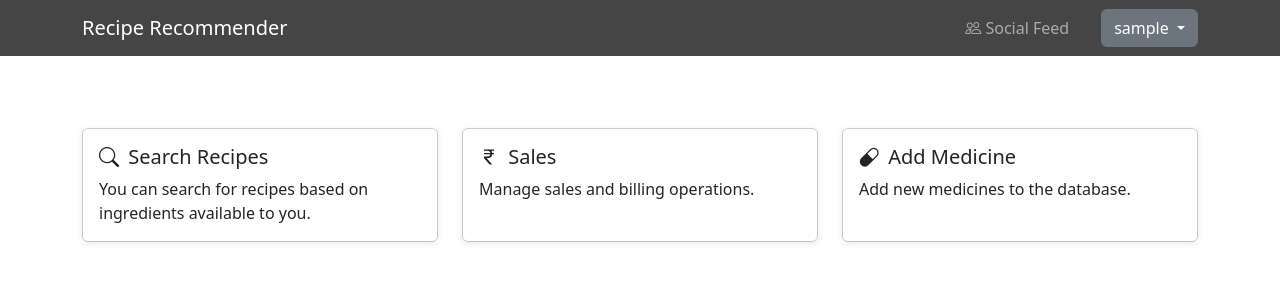
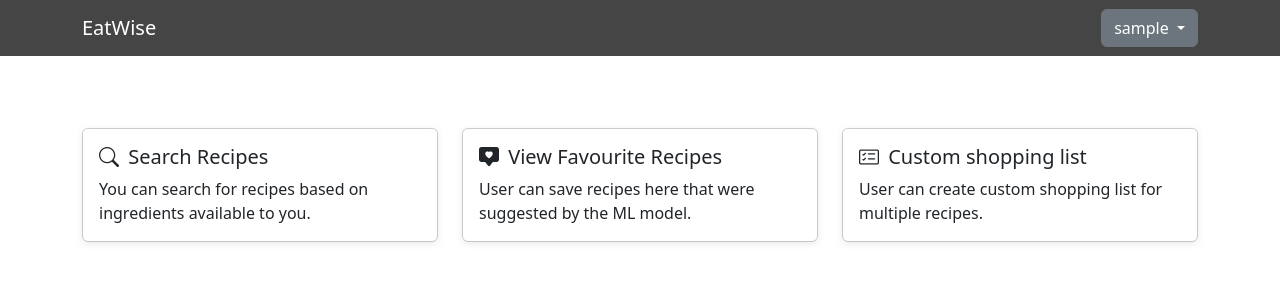
Before and after one commit to JanhaviDalvi/EatWise, a Flask app: page / in a window 1280 px wide. Shown: the top 300 px of the page. Run offline with Flask 3, Linux system fonts and the light colour scheme; the visitor is signed in with stand-in values (Sample User, id 1).

Commit message:
intial success

```diff
--- a/app.py
+++ b/app.py
@@ -8,6 +8,7 @@ from bson import ObjectId
 import config
 from forms import RegistrationForm, LoginForm
 from word2vec_rec import get_recs
+from ingredient_parser import ingredient_parser
 
 mongodb_uri = config.MONGODB_URI
 secret_key = config.SECRET_KEY
@@ -60,21 +61,80 @@ def recipe_details():
 	return render_template('recipe_details.html', recipe_name=recipe_name, ingredients=ingredients, score=score, url=url)
 
 
+@app.route('/view_favourite')
+@login_required
+def view_favourite():
+	author_id = current_user.get_id()
+	favorite_recipes = db.favourite.find({'author_id': ObjectId(author_id)})
+
+	# Pass the fetched recipes to the template for rendering
+	return render_template('view_favourite.html', favorite_recipes=favorite_recipes)
+
+@app.route('/add_to_list')
+@login_required
+def add_to_list():
+	author_id = current_user.get_id()
+	recipe_name = request.args.get('recipe')
+	score = request.args.get('score')
+	ingredients = request.args.get('ingredients')
+	url = request.args.get('url')
+	ingredients_list = ingredients.split(',')
+	parsed_ingredients = ingredient_parser(ingredients_list)
+
+	# Check if the entry already exists for the author_id, recipe_name, and parsed_ingredients
+	existing_entry = db.list.find_one({
+		'author_id': ObjectId(author_id),
+		'recipe_name': recipe_name,
+		'ingredients_list': parsed_ingredients,
+		'url': url
+	})
+
+	if existing_entry:
+		flash("Ingredients already added!", "warning")
+	else:
+		new_entry = {
+			'recipe_name': recipe_name,
+			'ingredients_list': parsed_ingredients,
+			'url': url,
+			'author_id': ObjectId(author_id)
+		}
+		db.list.insert_one(new_entry)
+		flash("Ingredients have been saved in shopping list.", "success")
+	return redirect(url_for("recipe_details", recipe=recipe_name, ingredients=ingredients, score=score, url=url))
+
 @app.route('/add_to_fav')
 @login_required
 def add_to_fav():
 	author_id = current_user.get_id()
-	new_entry = {
-		'recipe_name': request.args.get('recipe'),
-		'ingredients': request.args.get('ingredients'),
-		'score': request.args.get('score'),
-		'url': request.args.get('url'),
-		'author_id': ObjectId(author_id)
-	}
-	print(new_entry)
-	db.favourite.insert_one(new_entry)
-	flash("Recipe has been added to favourite!", "success")
-	return redirect(url_for("recipe_details", recipe=new_entry['recipe_name'], ingredients=new_entry['ingredients'], score=new_entry['score'], url=new_entry['url']))
+	recipe_name = request.args.get('recipe')
+	ingredients = request.args.get('ingredients')
+	score = request.args.get('score')
+	url = request.args.get('url')
+
+	# Check if the recipe already exists for the author_id
+	existing_recipe = db.favourite.find_one({
+		'author_id': ObjectId(author_id),
+		'recipe_name': recipe_name,
+		'ingredients': ingredients,
+		'score': score,
+		'url': url
+	})
+
+	if existing_recipe:
+		flash("Recipe already exists in favorites!", "warning")
+	else:
+		new_entry = {
+			'recipe_name': recipe_name,
+			'ingredients': ingredients,
+			'score': score,
+			'url': url,
+			'author_id': ObjectId(author_id)
+		}
+		db.favourite.insert_one(new_entry)
+		flash("Recipe has been added to favorites!", "success")
+
+	# Redirect back to the recipe details page
+	return redirect(url_for("recipe_details", recipe=recipe_name, ingredients=ingredients, score=score, url=url))
 
 
 @app.route("/search", methods=['GET', 'POST'])
@@ -90,6 +150,57 @@ def search():
 		return render_template('search.html', recipe=result_dict['recipe'], ingredients=result_dict['ingredients'], score=result_dict['score'], url=result_dict['url'])
 
 	return render_template('search.html')
+
+
+@app.route("/shopping_list", methods=['GET', 'POST'])
+@login_required
+def shopping_list():
+	author_id = current_user.get_id()
+	shopping_lists = db.list.find({'author_id': ObjectId(author_id)})
+	return render_template('shopping_list.html', shopping_lists=shopping_lists)
+
+
+@app.route("/edit_shopping_list/<list_id>", methods=['GET', 'POST'])
+@login_required
+def edit_shopping_list(list_id):
+	# Convert the list_id to ObjectId type
+	list_id_object = ObjectId(list_id)
+	# Fetch the shopping list based on the list_id
+	shopping_list = db.list.find_one({'_id': list_id_object})
+	recipe_name = shopping_list.get('recipe_name')
+	ingredients_list = shopping_list.get('ingredients_list')
+	ingredients_string = ', '.join(ingredients_list)
+	return render_template('custom_list.html', recipe_name=recipe_name, ingredients_string=ingredients_string)
+
+
+@app.route("/custom_list", methods=['GET', 'POST'])
+@login_required
+def custom_list():
+	author_id = current_user.get_id()
+	if request.method == 'POST':
+		list_name = request.form.get('listName')
+		ingredients = request.form.get('ingredients')
+		ingredients_list = ingredients.split(", ")
+		print(list_name, ingredients_list)
+		# Check if the entry already exists for the author_id, recipe_name, and parsed_ingredients
+		existing_entry = db.list.find_one({
+			'author_id': ObjectId(author_id),
+			'recipe_name': list_name,
+			'ingredients_list': ingredients_list,
+		})
+
+		if existing_entry:
+			flash("List already added!", "warning")
+		else:
+			new_entry = {
+				'recipe_name': list_name,
+				'ingredients_list': ingredients_list,
+				'author_id': ObjectId(author_id)
+			}
+			db.list.insert_one(new_entry)
+			flash("New list have been created", "success")
+			return redirect(url_for(shopping_list))
+	return render_template('custom_list.html')
 
 @app.route("/register_user", methods=['GET', 'POST'])
 def register():
--- a/templates/index.html
+++ b/templates/index.html
@@ -14,18 +14,18 @@
 			</a>
 		</div>
 		<div class="col">
-			<a href="{{ url_for('home') }}" class="card h-100" style="text-decoration: none;">
+			<a href="{{ url_for('view_favourite') }}" class="card h-100" style="text-decoration: none;">
 				<div class="card-body box_shadow">
-					<h5 class="card-title"><i class="bi bi-currency-rupee"></i> <span class="ms-1 d-none d-sm-inline">Sales</span></h5>
-					<p class="card-text">Manage sales and billing operations.</p>
+					<h5 class="card-title"><i class="bi bi-chat-square-heart-fill"></i> <span class="ms-1 d-none d-sm-inline">View Favourite Recipes</span></h5>
+					<p class="card-text">User can save recipes here that were suggested by the ML model.</p>
 				</div>
 			</a>
 		</div>
 		<div class="col">
-			<a href="{{ url_for('home') }}" class="card h-100" style="text-decoration: none;">
+			<a href="{{ url_for('shopping_list') }}" class="card h-100" style="text-decoration: none;">
 				<div class="card-body box_shadow">
-					<h5 class="card-title"><i class="bi bi-capsule"></i> <span class="ms-1 d-none d-sm-inline">Add Medicine</span></h5>
-					<p class="card-text">Add new medicines to the database.</p>
+					<h5 class="card-title"><i class="bi bi-card-checklist"></i> <span class="ms-1 d-none d-sm-inline">Custom shopping list</span></h5>
+					<p class="card-text">User can create custom shopping list for multiple recipes.</p>
 				</div>
 			</a>
 		</div>
--- a/templates/layout.html
+++ b/templates/layout.html
@@ -3,7 +3,7 @@
 <head>
 	<meta charset="UTF-8">
 	<meta name="viewport" content="width=device-width, initial-scale=1.0">
-	<title>RefleX</title>
+	<title>EatWise</title>
 	<!-- bootstrap styles -->
 	<link href="https://cdn.jsdelivr.net/npm/bootstrap@5.3.0/dist/css/bootstrap.min.css" rel="stylesheet" integrity="sha384-9ndCyUaIbzAi2FUVXJi0CjmCapSmO7SnpJef0486qhLnuZ2cdeRhO02iuK6FUUVM" crossorigin="anonymous">
 	<!-- bootsrap icons -->
--- a/templates/navbar.html
+++ b/templates/navbar.html
@@ -1,12 +1,12 @@
 <nav class="navbar navbar-expand-lg navbar-dark">
 	<div class="container">
-		<a class="navbar-brand" href="{{ url_for('home') }}">Recipe Recommender</a>
+		<a class="navbar-brand" href="{{ url_for('home') }}">EatWise</a>
 
-		<ul class="navbar-nav ms-auto me-4">
+		<!-- <ul class="navbar-nav ms-auto me-4">
 			<li class="nav-item">
 				<a class="nav-link" href="{{ url_for('home') }}"><i class="bi bi-people"></i></i> Social Feed</a>
 			</li>
-		</ul>
+		</ul> -->
 
 		<ul class="navbar-nav">
 			<div class="dropdown-center">
@@ -15,7 +15,6 @@
 				</button>
 
 				<ul class="dropdown-menu">
-					<li><a class="dropdown-item" href="{{ url_for('home') }}">View Profile</a></li>
 					<li><a class="dropdown-item" href="{{ url_for('logout') }}">Logout</a></li>
 				</ul>
 			</div>
--- a/templates/recipe_details.html
+++ b/templates/recipe_details.html
@@ -15,7 +15,7 @@
             </div>
             <div class="card-footer">
                 <a class="btn btn-sm btn-outline-success me-2" href="{{ url_for("add_to_fav", recipe=recipe_name, ingredients=ingredients, score=score, url=url) }}" >Add to favourite</a>
-                <a class="btn btn-sm btn-outline-success">Add ingredients to list</a>
+                <a class="btn btn-sm btn-outline-success" href="{{ url_for("add_to_list", recipe=recipe_name, ingredients=ingredients, score=score, url=url) }}">Add ingredients to list</a>
             </div>
         </div>
     </div>
--- a/word2vec_rec.py
+++ b/word2vec_rec.py
@@ -1,12 +1,10 @@
-import os
-import sys
-import logging
 import unidecode
 import ast
 
 import numpy as np
 import pandas as pd
 
+# used this model for word assciation
 from gensim.models import Word2Vec
 from sklearn.feature_extraction.text import TfidfVectorizer
 from sklearn.metrics.pairwise import cosine_similarity
```
Also changed, not shown: ingredient_parser.py (+1 -26 lines), templates/custom_list.html (added, +19 -0 lines), templates/shopping_list.html (added, +40 -0 lines), templates/view_favourite.html (added, +22 -0 lines).
